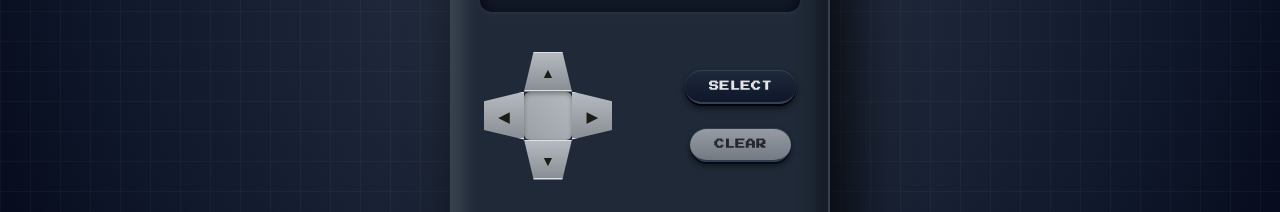
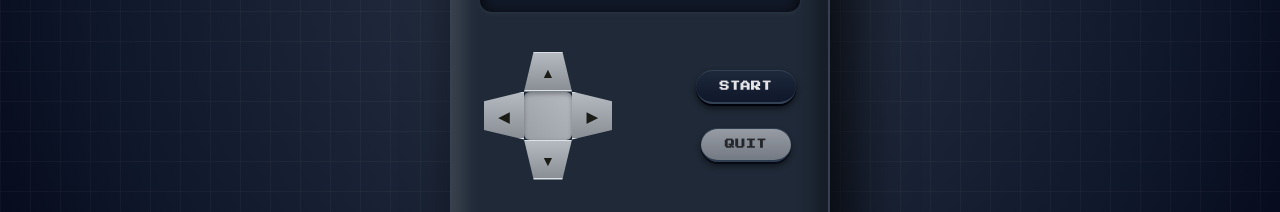
Before and after one commit to hazreti-ozay/snakeforcan, a React (Vite) app: page / in a window 1280 px wide. Shown: the part 499-711 px from the top of the page. Built offline with nearby package versions, Linux system fonts and the light colour scheme.

Commit message:
feat: make action buttons functional and context-aware (START/PAUSE/RESUME and QUIT)

```diff
--- a/src/App.jsx
+++ b/src/App.jsx
@@ -14,6 +14,7 @@ function App() {
     setIsPaused,
     changeDirection,
     resetGame,
+    quitGame,
   } = useSnakeGame();
 
   useEffect(() => {
@@ -136,7 +137,9 @@ function App() {
           changeDirection={changeDirection}
           setIsPaused={setIsPaused}
           resetGame={resetGame}
+          quitGame={quitGame}
           gameOver={gameOver}
+          isPaused={isPaused}
         />
 
         {/* Decorative Dialpad Grid (Non-functional aesthetic) */}
--- a/src/components/NokiaControls.jsx
+++ b/src/components/NokiaControls.jsx
@@ -1,4 +1,4 @@
-export const NokiaControls = ({ changeDirection, setIsPaused, resetGame, gameOver }) => {
+export const NokiaControls = ({ changeDirection, setIsPaused, resetGame, quitGame, gameOver, isPaused }) => {
 
   // A helper function to trigger the direction immediately when pressed
   const handleDir = (dir) => (e) => {
@@ -12,6 +12,13 @@ export const NokiaControls = ({ changeDirection, setIsPaused, resetGame, gameOve
       resetGame();
     } else {
       setIsPaused(p => !p);
+    }
+  };
+
+  const handleQuit = (e) => {
+    e.preventDefault();
+    if (!gameOver) {
+      quitGame();
     }
   };
 
@@ -85,13 +92,15 @@ export const NokiaControls = ({ changeDirection, setIsPaused, resetGame, gameOve
           onPointerDown={handleAction}
           className={actionStyle}
         >
-          {gameOver ? 'SELECT' : 'PAUSE'}
+          {gameOver ? 'START' : isPaused ? 'RESUME' : 'PAUSE'}
         </button>
         <button
+          onPointerDown={handleQuit}
           className={actionStyle.replace('from-[#1e293b] to-[#0f172a]', 'from-[#b5b9c0] to-[#8a8f96]').replace('text-zinc-200', 'text-zinc-800')}
-          style={{ opacity: 0.8, cursor: 'not-allowed' }}
+          style={{ opacity: gameOver ? 0.8 : 1, cursor: gameOver ? 'not-allowed' : 'pointer' }}
+          disabled={gameOver}
         >
-          CLEAR
+          QUIT
         </button>
       </div>
     </div>
--- a/src/hooks/useSnakeGame.js
+++ b/src/hooks/useSnakeGame.js
@@ -46,6 +46,11 @@ export function useSnakeGame() {
     setGameOver(false);
     setScore(0);
     setSpeed(INITIAL_SPEED);
+    setIsPaused(false);
+  }, []);
+
+  const quitGame = useCallback(() => {
+    setGameOver(true);
     setIsPaused(false);
   }, []);
 
@@ -123,5 +128,6 @@ export function useSnakeGame() {
     setIsPaused,
     changeDirection,
     resetGame,
+    quitGame,
   };
 }
```
